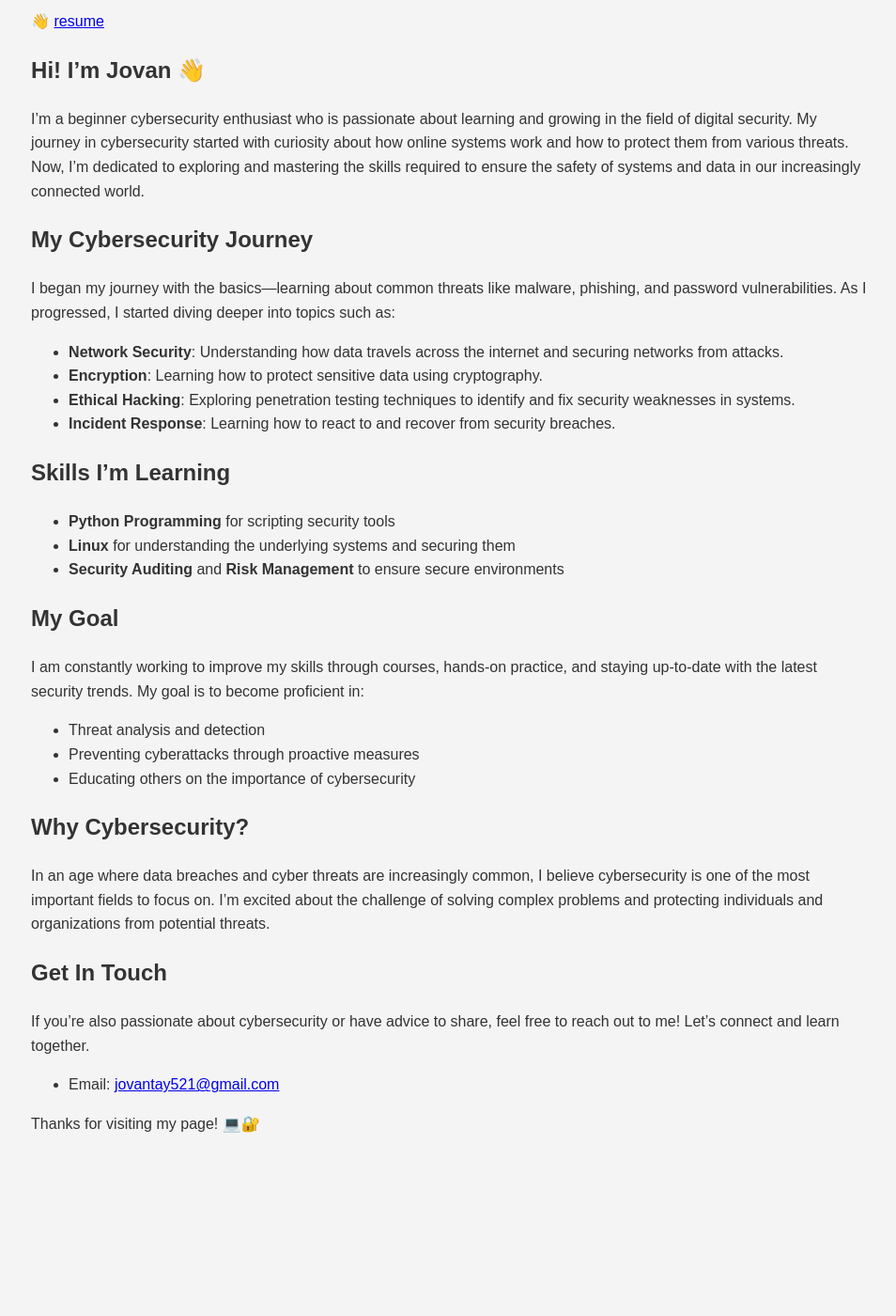
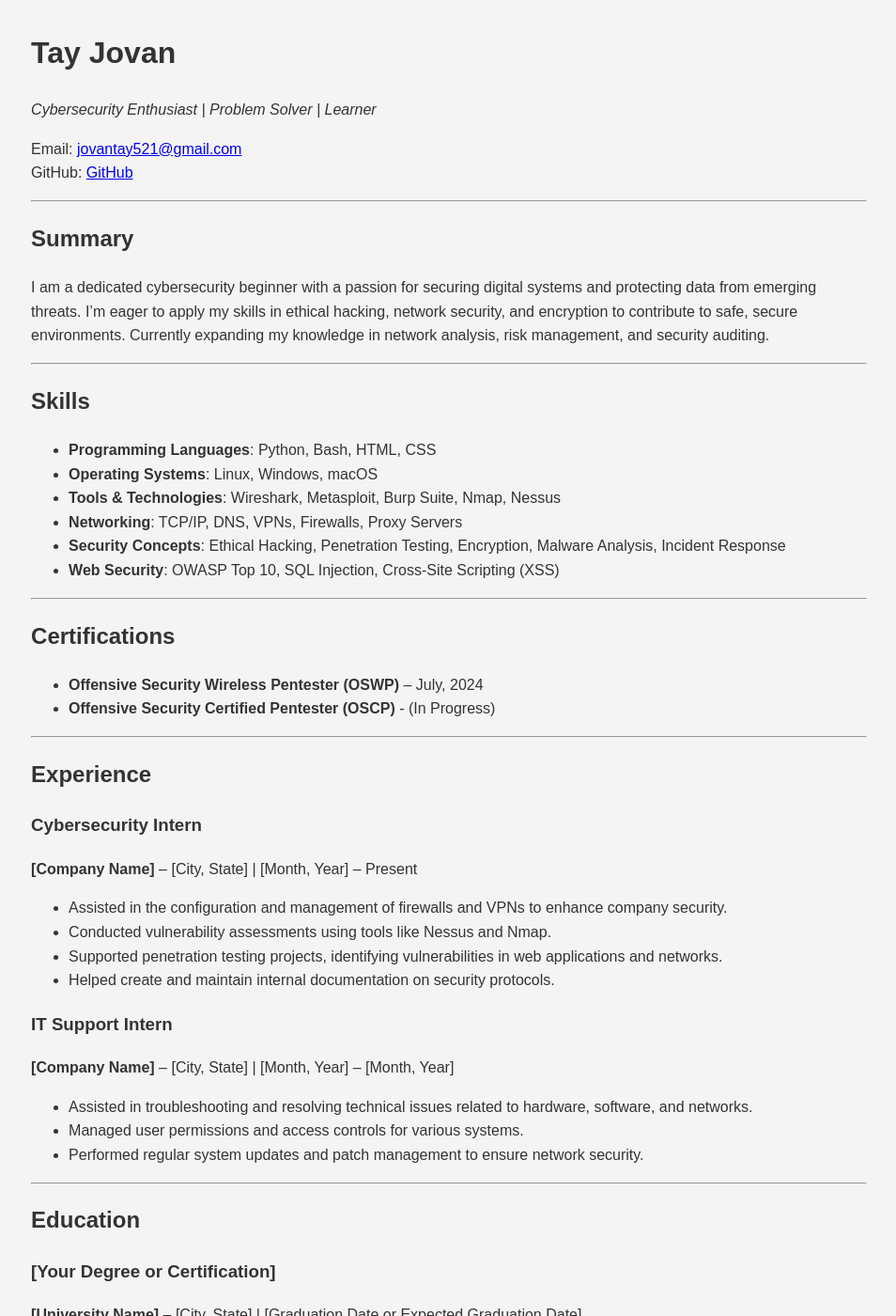
Before and after one commit to jovantay521/jovantay521.github.io, a Jekyll site: the page built from index.md, in a window 1280 px wide and 1400 px high. Shown: the whole window at 94% size, without its empty margins (162-1116 px from the left). Built offline with Jekyll 4.4.1, drawn with Linux system fonts in a browser that asks for light colours; some of the changed text lies outside the part shown.

Commit message:
remove about page - removed about page as its not used - made resume the main page - removed redundant header and footer as its not used

```diff
--- a/_layouts/default.html
+++ b/_layouts/default.html
@@ -8,10 +8,6 @@
     <link rel="icon" href="{{ '/favicon.ico' | relative_url }}" type="image/x-icon" />
   </head>
   <body>
-    {% include header.html %}
-
     <main>{{ content }}</main>
-
-    {% include footer.html %}
   </body>
 </html>
--- a/index.md
+++ b/index.md
@@ -1,42 +1,88 @@
 ---
 layout: default
 ---
+# Tay Jovan
+*Cybersecurity Enthusiast | Problem Solver | Learner*
 
-## Hi! I'm Jovan 👋
+Email: [jovantay521@gmail.com](mailto:jovantay521@gmail.com)
+GitHub: [GitHub](https://github.com/jovantay521)
 
-I'm a beginner cybersecurity enthusiast who is passionate about learning and growing in the field of digital security. My journey in cybersecurity started with curiosity about how online systems work and how to protect them from various threats. Now, I'm dedicated to exploring and mastering the skills required to ensure the safety of systems and data in our increasingly connected world.
+---
 
-## My Cybersecurity Journey
+## Summary
+I am a dedicated cybersecurity beginner with a passion for securing digital systems and protecting data from emerging threats. I’m eager to apply my skills in ethical hacking, network security, and encryption to contribute to safe, secure environments. Currently expanding my knowledge in network analysis, risk management, and security auditing.
 
-I began my journey with the basics—learning about common threats like malware, phishing, and password vulnerabilities. As I progressed, I started diving deeper into topics such as:
+---
 
-- **Network Security**: Understanding how data travels across the internet and securing networks from attacks.
-- **Encryption**: Learning how to protect sensitive data using cryptography.
-- **Ethical Hacking**: Exploring penetration testing techniques to identify and fix security weaknesses in systems.
-- **Incident Response**: Learning how to react to and recover from security breaches.
+## Skills
 
-## Skills I'm Learning
+- **Programming Languages**: Python, Bash, HTML, CSS
+- **Operating Systems**: Linux, Windows, macOS
+- **Tools & Technologies**: Wireshark, Metasploit, Burp Suite, Nmap, Nessus
+- **Networking**: TCP/IP, DNS, VPNs, Firewalls, Proxy Servers
+- **Security Concepts**: Ethical Hacking, Penetration Testing, Encryption, Malware Analysis, Incident Response
+- **Web Security**: OWASP Top 10, SQL Injection, Cross-Site Scripting (XSS)
 
-- **Python Programming** for scripting security tools
-- **Linux** for understanding the underlying systems and securing them
-- **Security Auditing** and **Risk Management** to ensure secure environments
+---
 
-## My Goal
+## Certifications
 
-I am constantly working to improve my skills through courses, hands-on practice, and staying up-to-date with the latest security trends. My goal is to become proficient in:
+- **Offensive Security Wireless Pentester (OSWP)** – July, 2024
+- **Offensive Security Certified Pentester (OSCP)** - (In Progress)
 
-- Threat analysis and detection
-- Preventing cyberattacks through proactive measures
-- Educating others on the importance of cybersecurity
+---
 
-## Why Cybersecurity?
+## Experience
 
-In an age where data breaches and cyber threats are increasingly common, I believe cybersecurity is one of the most important fields to focus on. I’m excited about the challenge of solving complex problems and protecting individuals and organizations from potential threats.
+### Cybersecurity Intern
+**[Company Name]** – [City, State] | [Month, Year] – Present
+- Assisted in the configuration and management of firewalls and VPNs to enhance company security.
+- Conducted vulnerability assessments using tools like Nessus and Nmap.
+- Supported penetration testing projects, identifying vulnerabilities in web applications and networks.
+- Helped create and maintain internal documentation on security protocols.
 
-## Get In Touch
+### IT Support Intern
+**[Company Name]** – [City, State] | [Month, Year] – [Month, Year]
+- Assisted in troubleshooting and resolving technical issues related to hardware, software, and networks.
+- Managed user permissions and access controls for various systems.
+- Performed regular system updates and patch management to ensure network security.
 
-If you're also passionate about cybersecurity or have advice to share, feel free to reach out to me! Let’s connect and learn together.
+---
 
-- Email: [jovantay521@gmail.com](mailto:jovantay521@gmail.com)
+## Education
 
-Thanks for visiting my page! 💻🔐
+### [Your Degree or Certification]
+**[University Name]** – [City, State] | [Graduation Date or Expected Graduation Date]
+Relevant Coursework: Network Security, Cryptography, Information Security, Ethical Hacking
+
+---
+
+## Projects
+
+### Penetration Testing: Website Security Assessment
+- Conducted penetration testing on a test website, identifying SQL injection and Cross-Site Scripting (XSS) vulnerabilities.
+- Created detailed reports outlining discovered vulnerabilities and recommended mitigations.
+
+### Network Security Lab Setup
+- Set up a home lab environment to simulate network attacks and defenses using virtual machines.
+- Tested firewall configurations, VPN setup, and network traffic analysis with Wireshark.
+
+---
+
+## Volunteer Experience
+
+### Cybersecurity Awareness Advocate
+**[Organization Name]** – [Month, Year] – Present
+- Delivered presentations and workshops on basic cybersecurity best practices to local community groups.
+- Created educational materials to help individuals protect themselves from phishing attacks and malware.
+
+---
+
+## Additional Information
+
+- **Languages**: English (Fluent), [Any Other Languages]
+- **Interests**: Ethical Hacking, Cybersecurity News, Technology Blogs, Open Source Projects
+
+---
+
+**References available upon request.**
--- a/resume.md
+++ /dev/null
@@ -1,90 +0,0 @@
----
-layout: default
-title: resume
-permalink: /resume/
----
-# Tay Jovan
-*Cybersecurity Enthusiast | Problem Solver | Learner*
-
-Email: [jovantay521@gmail.com](mailto:jovantay521@gmail.com)
-GitHub: [GitHub](https://github.com/jovantay521)
-
----
-
-## Summary
-I am a dedicated cybersecurity beginner with a passion for securing digital systems and protecting data from emerging threats. I’m eager to apply my skills in ethical hacking, network security, and encryption to contribute to safe, secure environments. Currently expanding my knowledge in network analysis, risk management, and security auditing.
-
----
-
-## Skills
-
-- **Programming Languages**: Python, Bash, HTML, CSS
-- **Operating Systems**: Linux, Windows, macOS
-- **Tools & Technologies**: Wireshark, Metasploit, Burp Suite, Nmap, Nessus
-- **Networking**: TCP/IP, DNS, VPNs, Firewalls, Proxy Servers
-- **Security Concepts**: Ethical Hacking, Penetration Testing, Encryption, Malware Analysis, Incident Response
-- **Web Security**: OWASP Top 10, SQL Injection, Cross-Site Scripting (XSS)
-
----
-
-## Certifications
-
-- **Offensive Security Wireless Pentester (OSWP)** – July, 2024
-- **Offensive Security Certified Pentester (OSCP)** - (In Progress)
-
----
-
-## Experience
-
-### Cybersecurity Intern
-**[Company Name]** – [City, State] | [Month, Year] – Present
-- Assisted in the configuration and management of firewalls and VPNs to enhance company security.
-- Conducted vulnerability assessments using tools like Nessus and Nmap.
-- Supported penetration testing projects, identifying vulnerabilities in web applications and networks.
-- Helped create and maintain internal documentation on security protocols.
-
-### IT Support Intern
-**[Company Name]** – [City, State] | [Month, Year] – [Month, Year]
-- Assisted in troubleshooting and resolving technical issues related to hardware, software, and networks.
-- Managed user permissions and access controls for various systems.
-- Performed regular system updates and patch management to ensure network security.
-
----
-
-## Education
-
-### [Your Degree or Certification]
-**[University Name]** – [City, State] | [Graduation Date or Expected Graduation Date]
-Relevant Coursework: Network Security, Cryptography, Information Security, Ethical Hacking
-
----
-
-## Projects
-
-### Penetration Testing: Website Security Assessment
-- Conducted penetration testing on a test website, identifying SQL injection and Cross-Site Scripting (XSS) vulnerabilities.
-- Created detailed reports outlining discovered vulnerabilities and recommended mitigations.
-
-### Network Security Lab Setup
-- Set up a home lab environment to simulate network attacks and defenses using virtual machines.
-- Tested firewall configurations, VPN setup, and network traffic analysis with Wireshark.
-
----
-
-## Volunteer Experience
-
-### Cybersecurity Awareness Advocate
-**[Organization Name]** – [Month, Year] – Present
-- Delivered presentations and workshops on basic cybersecurity best practices to local community groups.
-- Created educational materials to help individuals protect themselves from phishing attacks and malware.
-
----
-
-## Additional Information
-
-- **Languages**: English (Fluent), [Any Other Languages]
-- **Interests**: Ethical Hacking, Cybersecurity News, Technology Blogs, Open Source Projects
-
----
-
-**References available upon request.**
```
